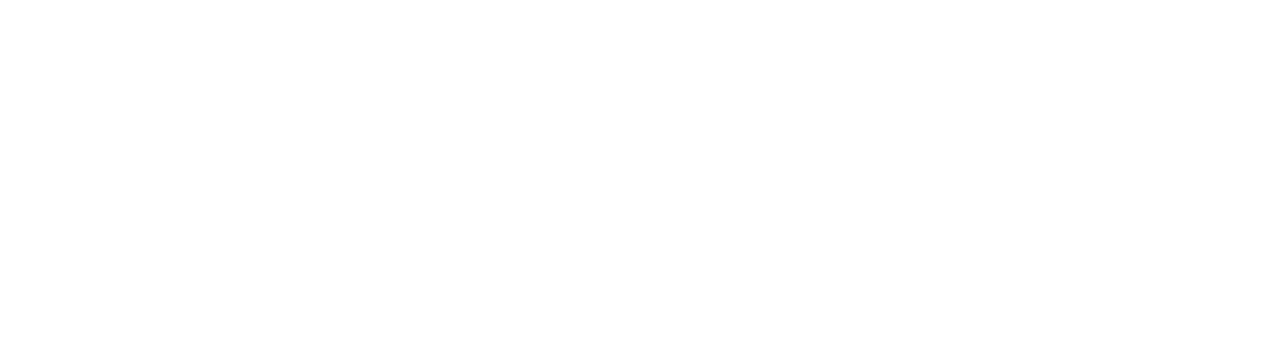
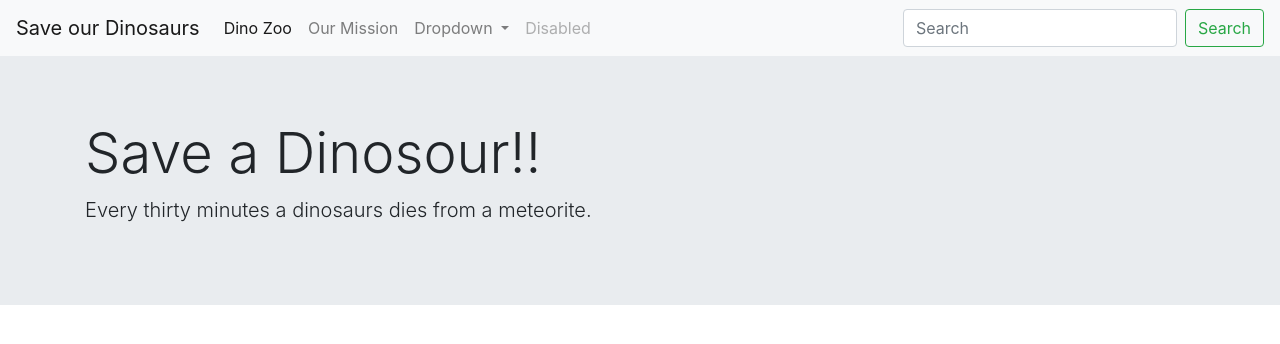
Before and after one commit to ibonet787/Dinoboostrap, a plain HTML site: page index.html in a window 1280 px wide. Drawn offline with nearby package versions, Linux system fonts and the light colour scheme.

Commit message:
vav bar and jumbotron

```diff
--- a/index.html
+++ b/index.html
@@ -3,9 +3,51 @@
 <head>
     <meta charset="UTF-8">
     <meta name="viewport" content="width=device-width, initial-scale=1.0">
+    <link rel="stylesheet" href="https://stackpath.bootstrapcdn.com/bootstrap/4.5.0/css/bootstrap.min.css" integrity="sha384-9aIt2nRpC12Uk9gS9baDl411NQApFmC26EwAOH8WgZl5MYYxFfc+NcPb1dKGj7Sk" crossorigin="anonymous">
     <title>Document</title>
+
 </head>
 <body>
+    <nav class="navbar navbar-expand-lg navbar-light bg-light">
+        <a class="navbar-brand" href="#">Save our Dinosaurs</a>
+        <button class="navbar-toggler" type="button" data-toggle="collapse" data-target="#navbarSupportedContent" aria-controls="navbarSupportedContent" aria-expanded="false" aria-label="Toggle navigation">
+          <span class="navbar-toggler-icon"></span>
+        </button>
 
+        <div class="collapse navbar-collapse" id="navbarSupportedContent">
+          <ul class="navbar-nav mr-auto">
+            <li class="nav-item active">
+              <a class="nav-link" href="#">Dino Zoo <span class="sr-only">(current)</span></a>
+            </li>
+            <li class="nav-item">
+              <a class="nav-link" href="#">Our Mission</a>
+            </li>
+            <li class="nav-item dropdown">
+              <a class="nav-link dropdown-toggle" href="#" id="navbarDropdown" role="button" data-toggle="dropdown" aria-haspopup="true" aria-expanded="false">
+                Dropdown
+              </a>
+              <div class="dropdown-menu" aria-labelledby="navbarDropdown">
+                <a class="dropdown-item" href="#">Action</a>
+                <a class="dropdown-item" href="#">Another action</a>
+                <div class="dropdown-divider"></div>
+                <a class="dropdown-item" href="#">Something else here</a>
+              </div>
+            </li>
+            <li class="nav-item">
+              <a class="nav-link disabled" href="#" tabindex="-1" aria-disabled="true">Disabled</a>
+            </li>
+          </ul>
+          <form class="form-inline my-2 my-lg-0">
+            <input class="form-control mr-sm-2" type="search" placeholder="Search" aria-label="Search">
+            <button class="btn btn-outline-success my-2 my-sm-0" type="submit">Search</button>
+          </form>
+        </div>
+      </nav>
+      <div class="jumbotron jumbotron-fluid">
+        <div class="container">
+          <h1 class="display-4">Save a Dinosour!!</h1>
+          <p class="lead">Every thirty minutes a dinosaurs dies from a meteorite. </p>
+        </div>
+      </div>
 </body>
 </html>
```
